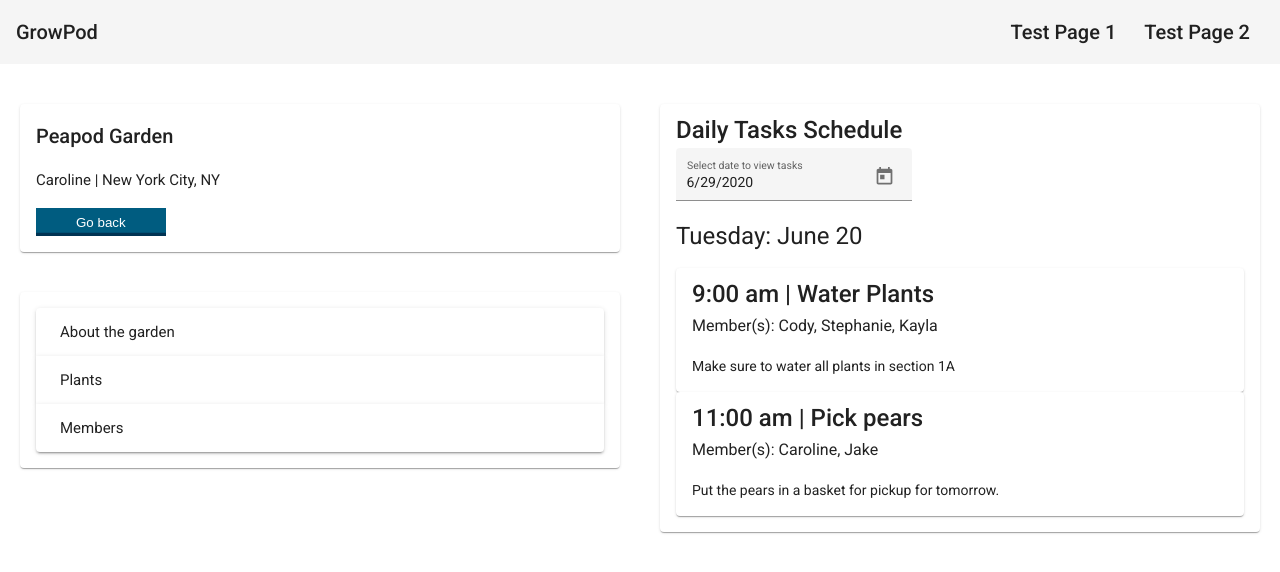
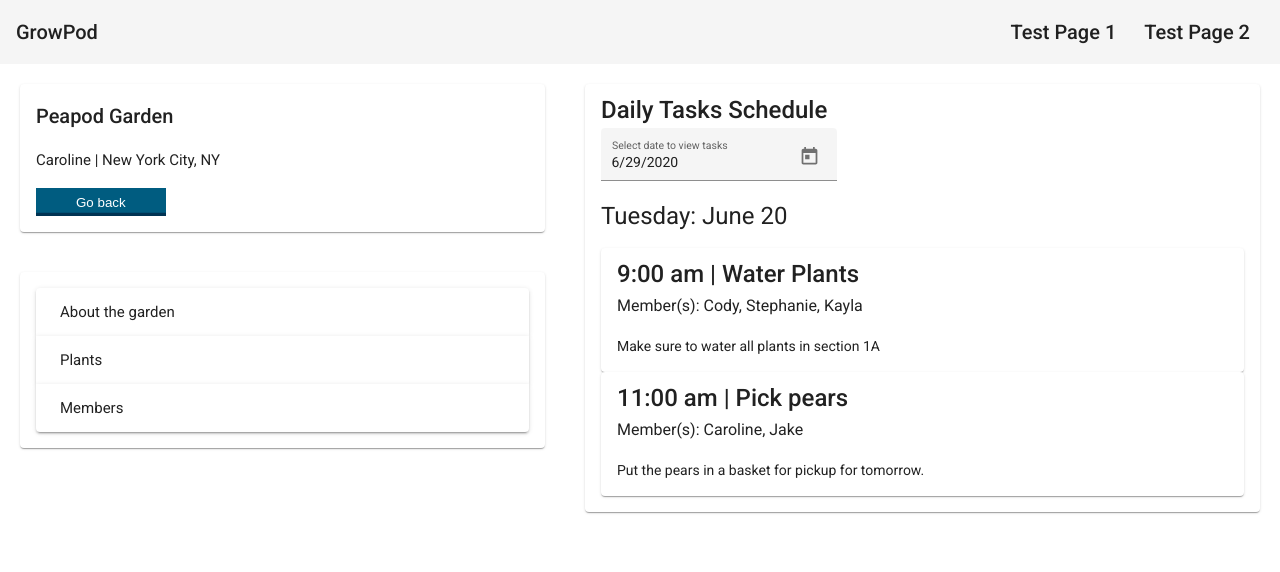
Before and after one commit to googleinterns/step26-2020, an Angular app in the folder src/main/webapp/: page /page/schedule-page in a window 1280 px wide. Shown: the top 572 px of the page. Built offline with nearby package versions, Linux system fonts and the light colour scheme.

Commit message:
Replaced the split css function to css flexbox

```diff
--- a/src/main/webapp/src/app/schedule-page/schedule-page.component.css
+++ b/src/main/webapp/src/app/schedule-page/schedule-page.component.css
@@ -1,19 +1,8 @@
 /* Split the screen in half */
-.split {
-  width: 50%;
-  position: fixed;
-  overflow-x: hidden;
-  padding-top: 20px;
-}
+.flex-container {
+  display: flex;
+  flex-direction: row;
 
-/* Control the left side */
-.left {
-  left: 0;
-}
-
-/* Control the right side */
-.right {
-  right: 0;
 }
 
 .card-padding {
--- a/src/main/webapp/src/app/schedule-page/schedule-page.component.html
+++ b/src/main/webapp/src/app/schedule-page/schedule-page.component.html
@@ -1,4 +1,5 @@
-<div class='split left'>
+<div class='flex-container'>
+  <div style='flex-grow: 2'>
     <div class='card-padding'>
       <mat-card>
         <h2> Peapod Garden </h2>
@@ -44,7 +45,7 @@
     </div>
   </div>
 
-<div class='split right'>
+  <div style='flex-grow: 4'>
     <div class='card-padding'>
       <mat-card>
         <mat-card-title> Daily Tasks Schedule </mat-card-title>
@@ -77,3 +78,4 @@
       </mat-card>
     </div>
   </div>
+</div>
```
Lines whose indentation alone changed are shown as unchanged.
